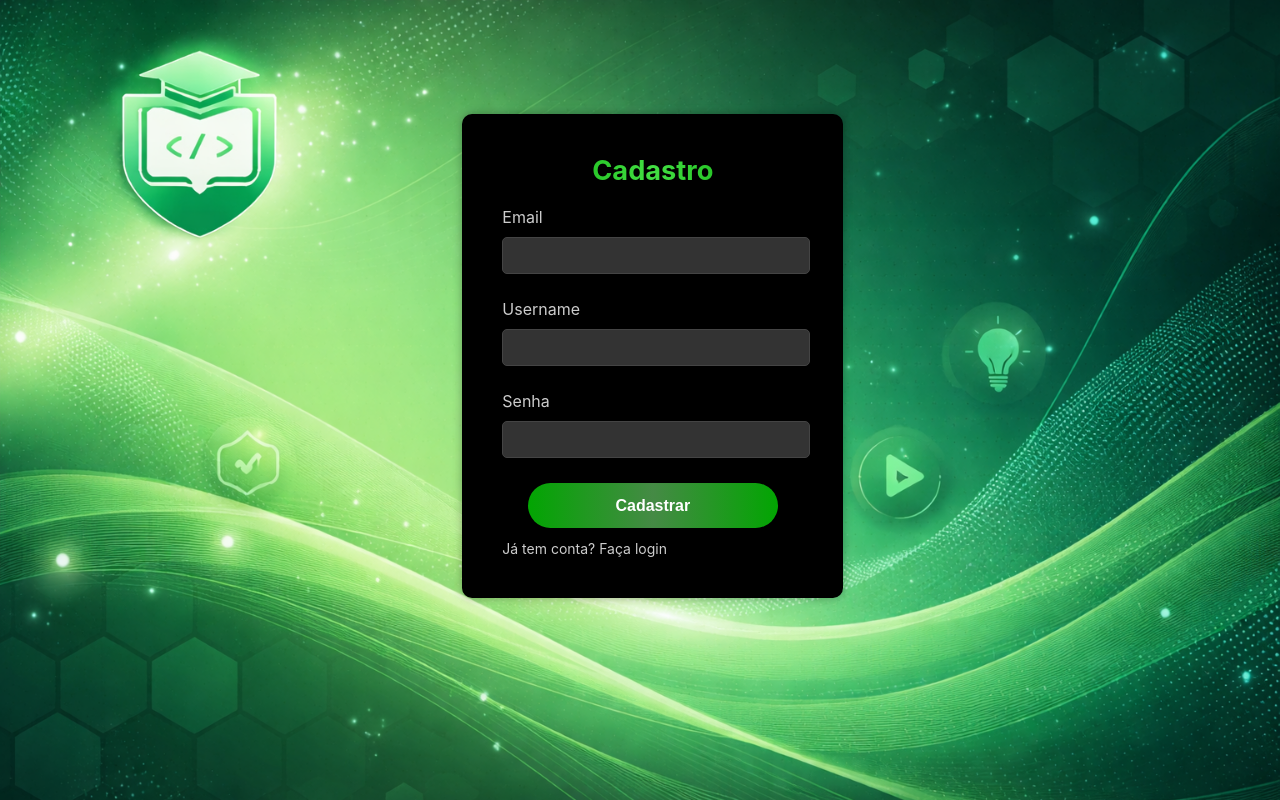
After one commit to AleksandDev/Cursinho-Web, a Flask app: page /cadastro in a window 1280 px wide. The commit adds this page. Run offline with Flask 3, Linux system fonts and the light colour scheme.

Commit message:
adding cadastro/recuperação de senha

```diff
--- a/app.py
+++ b/app.py
@@ -1,15 +1,13 @@
 from flask import Flask, render_template, request, session, redirect, url_for
-from models.curso import Curso
+from models.bd import Base, Curso
 from models.user import User
 from models.bd import SessionLocal, create_tables, hash_password
-import sqlite3
 import logging
 import os
 
 app = Flask(__name__)
 app.secret_key = 'sua_chave_secreta_aqui'
 
-# Create tables if not exist
 create_tables()
 
 db = SessionLocal()
@@ -92,6 +90,45 @@ def login():
             db.close()
     return render_template('login.html')
 
+@app.route('/cadastro', methods=['GET', 'POST'])
+def cadastro():
+    if request.method == 'POST':
+        username = request.form.get('username')
+        password = request.form.get('password')
+        email = request.form.get('email')
+        db = SessionLocal()
+        try:
+            if db.query(User).filter(User.username == username).first():
+                return render_template('cadastro.html', message='Nome de usuário já existe.')
+            if db.query(User).filter(User.email == email).first():
+                return render_template('cadastro.html', message='Email já cadastrado.')
+            hashed_password = hash_password(password)
+            new_user = User(username=username, password=hashed_password, email=email)
+            db.add(new_user)
+            db.commit()
+            return render_template('login.html', message='Cadastro realizado com sucesso! Faça login.')
+        finally:
+            db.close()
+    return render_template('cadastro.html', cadastro=True)
+
+@app.route('/recuperar-senha', methods=['GET', 'POST'])
+def recuperar_senha():
+    if request.method == 'POST':
+        username = request.form.get('username')
+        new_password = request.form.get('new_password')
+        db = SessionLocal()
+        try:
+            user = db.query(User).filter(User.username == username).first()
+            if user:
+                user.password = hash_password(new_password)
+                db.commit()
+                return render_template('login.html', message='Senha recuperada com sucesso!')
+            else:
+                return render_template('cadastro.html', message='Usuário não encontrado.')
+        finally:
+            db.close()
+    return render_template('cadastro.html', cadastro=False)
+
 @app.route('/logout')
 def logout():
     session.clear()
--- a/models/bd.py
+++ b/models/bd.py
@@ -12,7 +12,7 @@ if __name__ != '__main__':
     from .curso import Curso
 
 DATABASE_URL = 'sqlite:///database.db'
-engine = create_engine(DATABASE_URL, echo=True)  # echo=True for debugging
+engine = create_engine(DATABASE_URL, echo=True)
 SessionLocal = sessionmaker(autocommit=False, autoflush=False, bind=engine)
 
 def get_db():
--- a/models/user.py
+++ b/models/user.py
@@ -23,7 +23,6 @@ class User(Base):
         return f"User(username={self.username}, email={self.email})"
 
     def check_password(self, password):
-        # Assuming password is hashed, use hashlib to check
         import hashlib
         return self.password == hashlib.sha256(password.encode()).hexdigest()
 
--- /dev/null
+++ b/static/styles/cadastro.css
@@ -0,0 +1,96 @@
+@import '/static/styles/styles.css';
+
+body {
+    background-image: url(/static/src/images/background-cursinho-web.png);
+    background-size: cover;
+    justify-items: center;
+    justify-content: center;
+ }
+
+ h1{
+    color: white;
+    text-align: center;
+    font-size: 1.7rem;
+    font-weight: bold;
+    margin-bottom: 20px;
+ }
+
+.login-section {
+    width: 70%;
+    height: 40%;
+    padding: 40px;
+    box-shadow: 0 0 10px rgba(0,0,0,0.3);
+    border-radius: 10px;
+    background-color: #000000;
+    margin: 50px;
+}
+
+.login-section label {
+    display: block;
+    margin-bottom: 10px;
+    color: #ccc;
+}
+
+.login-section input[type="text"],
+.login-section input[type="password"],
+.login-section input[type="email"] {
+    width: 95%;
+    padding: 10px;
+    margin-bottom: 15px;
+    border: 1px solid #444;
+    border-radius: 5px;
+    background-color: #333;
+    color: #fff;
+}
+
+.login-section input[type="submit"] {
+    width: 100%;
+    padding: 10px;
+    border: none;
+    border-radius: 5px;
+    background-color: #5cb85c;
+    color: #fff;
+    font-size: 16px;
+    cursor: pointer;
+}
+
+.login-section input[type="submit"]:hover {
+    background-color: #4cae4c;
+}
+
+.form-group {
+    margin-bottom: 10px;
+}
+
+button {
+    background: linear-gradient(to right, #02a502, #458a45, #02a502);;
+    color: white;
+    border: none;
+    width: 250px;
+    height: 45px;
+    padding: 8px 16px;
+    border-radius: 25px;
+    cursor: pointer;
+    font-weight: bold;
+    font-size: 16px;
+}
+
+.form-group button {
+    display: block;
+    margin: auto;
+}
+
+form p {
+    color: red;
+    text-align: center;
+}
+
+form span a {
+    color: #ccc;
+    font-size: 14px;
+}
+
+form span a:hover {
+    color: #02a502;
+    text-decoration: underline;
+}
--- a/static/styles/styles.css
+++ b/static/styles/styles.css
@@ -126,8 +126,7 @@ footer {
 }
 
 .menu a {
-    gap: 80px;
-    padding: 0 50px;
+    padding: 0 25px;
 }
 
 .menu-toggle{
--- /dev/null
+++ b/templates/cadastro.html
@@ -0,0 +1,68 @@
+<!DOCTYPE html>
+<html lang="en">
+<head>
+    <meta charset="UTF-8">
+    <meta name="viewport" content="width=device-width, initial-scale=1.0">
+    <title>Login</title>
+    <link rel="stylesheet" href="/static/styles/cadastro.css">
+    <link rel="shortcut icon" href="/static/src/images/LogoCursinhoWeb.png" type="image/x-icon">
+</head>
+<body>
+    <main>
+        <section class="login-section">
+            <h1>
+                {% if cadastro %}
+                    Cadastro
+                {% else %}
+                    Recuperar Senha
+                {% endif %}
+            </h1>
+        <form method="POST" action="{% if cadastro %}/cadastro{% else %}/recuperar_senha{% endif %}">
+
+            {% if cadastro %}
+            <div class="form-group">
+                <label for="email">Email</label>
+                <input type="email" id="email" name="email" required>
+            </div>
+            {% endif %}
+
+            <div class="form-group">
+                <label for="username">Username</label>
+                <input type="text" id="username" name="username" required>
+            </div>
+
+            {% if cadastro %}
+            <div class="form-group">
+                <label for="password">Senha</label>
+                <input type="password" id="password" name="password" required>
+            </div>
+            {% else %}
+            <div class="form-group">
+                <label for="new_password">Nova Senha</label>
+                <input type="password" id="new_password" name="new_password" required>
+            </div>
+            {% endif %}
+
+            <div class="form-group">
+                <button type="submit">
+                    {% if cadastro %}
+                        Cadastrar
+                    {% else %}
+                        Recuperar Senha
+                    {% endif %}
+                </button>
+            </div>
+
+            <span>
+                {% if cadastro %}
+                    <a href="/login">Já tem conta? Faça login</a>
+                {% else %}
+                    <a href="/cadastro">Não tem conta? Cadastre-se</a>
+                {% endif %}
+            </span>
+
+            </form>
+        </section>
+    </main>
+</body>
+</html>
--- a/templates/login.html
+++ b/templates/login.html
@@ -24,7 +24,7 @@
                 <div class="form-group">
                     <button type="submit">Login</button>
                 </div>
-                <span><a href="/cadastro">Não tem conta? Cadastre-se</a> / <a href="/cadastro">Recuperar Senha</a></span>
+                <span><a href="/cadastro">Não tem conta? Cadastre-se</a> / <a href="/recuperar-senha">Recuperar Senha</a></span>
                 <p>{% if message %}{{ message }}{% endif %}</p>
             </form>
         </section>
```
Also changed, not shown: database.db.
